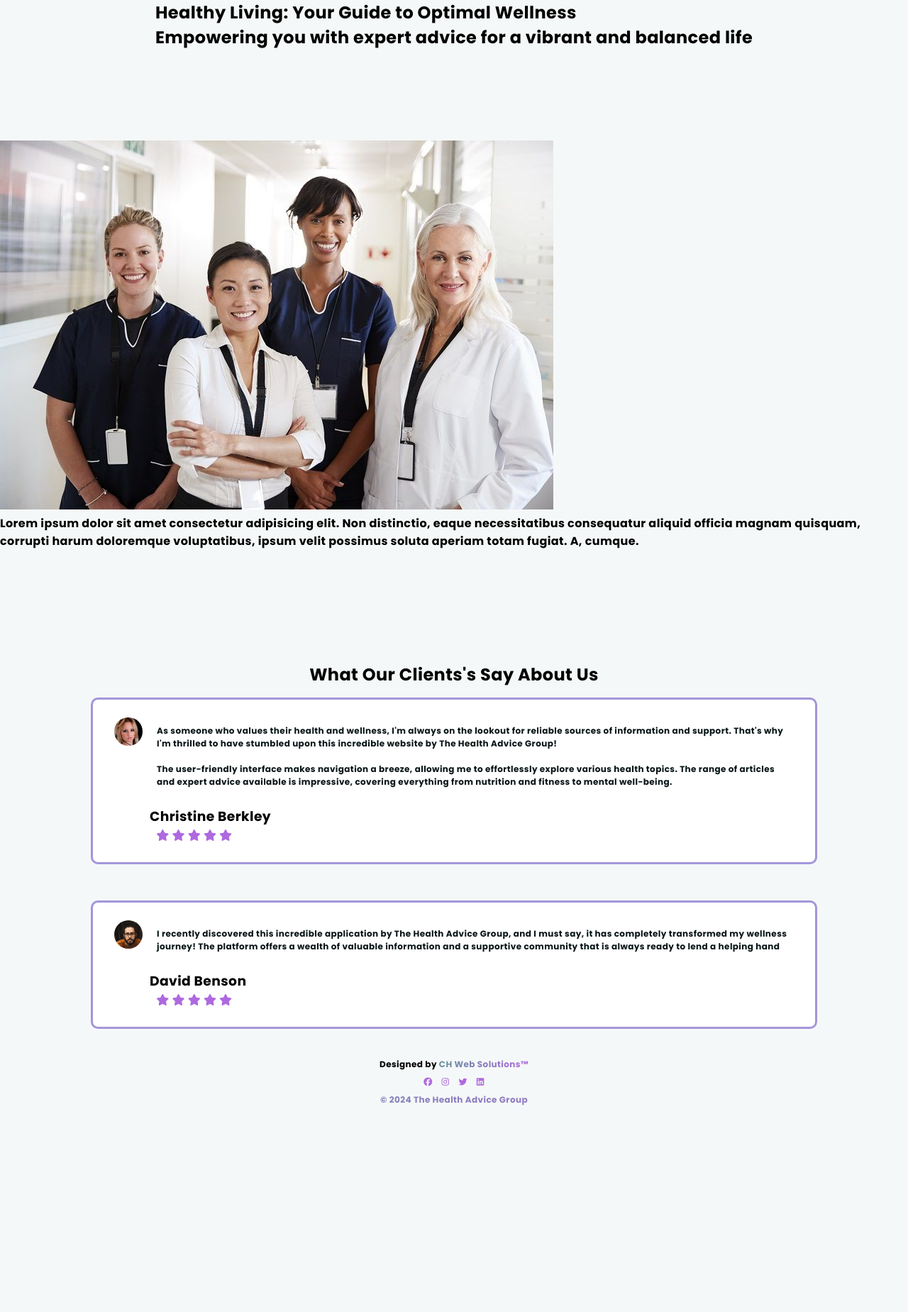
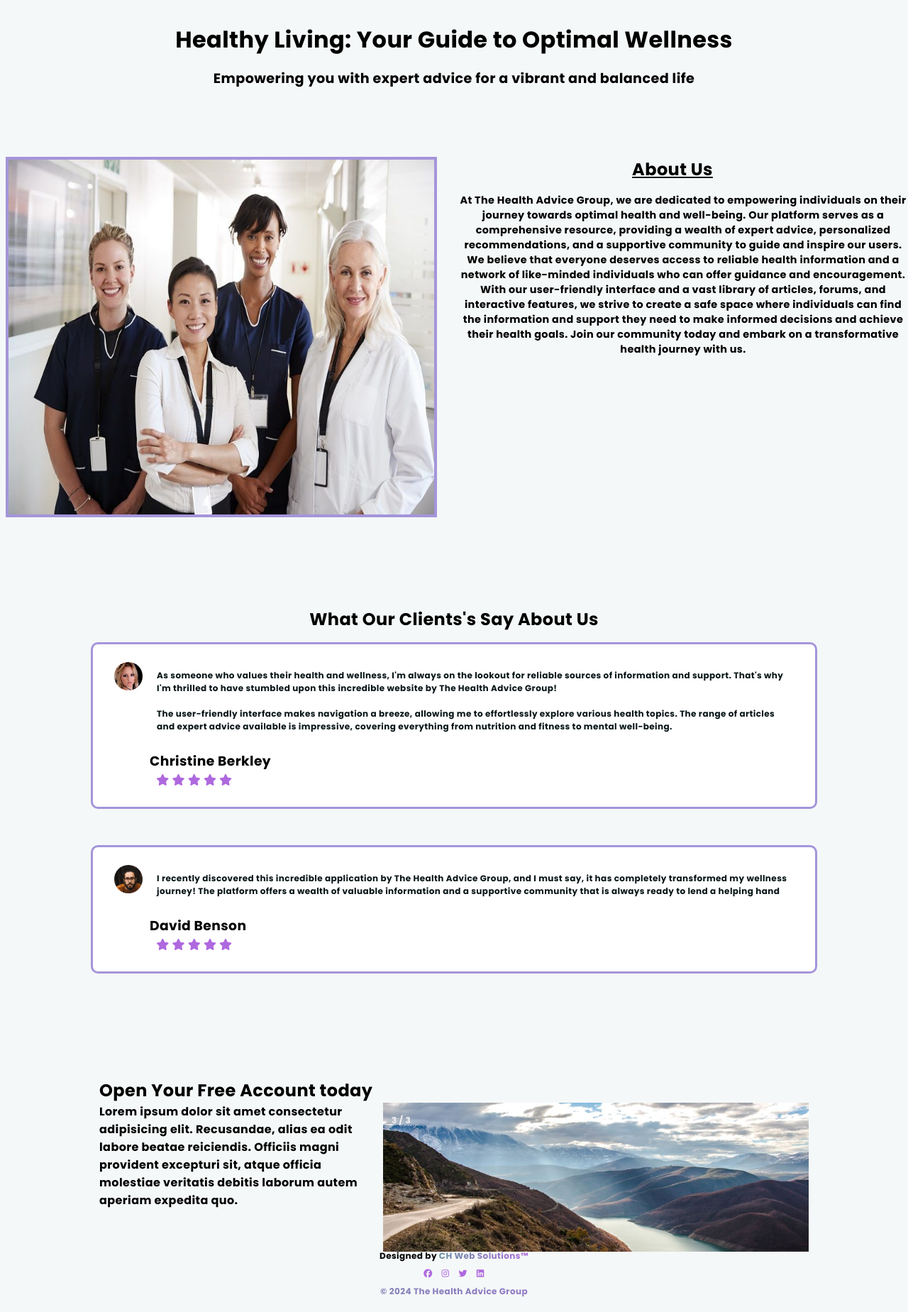
Before and after one commit to CallumhGit/Health-Advice-Group-Task-2, a Flask app: page / in a window 1280 px wide. Shown: the part 99-1948 px from the top of the page at 71% size. Before the commit the page ends 1657 px from the top, so only its background shows below. Run offline with Flask 3, Linux system fonts and the light colour scheme.

Commit message:
home page almost finished , added a bunch of shit - i like pp

```diff
--- a/static/css/indexstyle.css
+++ b/static/css/indexstyle.css
@@ -14,7 +14,7 @@ from a root file called styles.css*/
 
 body {
   position: relative;
-  height: 100%;
+  height: 100vh;
   overflow-x: hidden;
   background-color: var(--background-color);
   display: flex;
@@ -31,7 +31,7 @@ main{
   align-items: center;
   flex-direction: column;
   justify-content: flex-start;
-  gap: 8rem;
+  gap: 6rem;
   width: 100%;
 }
 
@@ -139,7 +139,7 @@ header .fa {
     top: 0;
     right: -200px;
     text-align: left;
-    z-index: 50;
+    z-index: 1000;
     transition: 1s;
     flex-direction: column;
   }
@@ -172,6 +172,64 @@ header .fa {
 }
 
 
+/*------- Main Headings ----------*/
+
+.headings{
+  display: flex;
+  justify-content: center;
+  align-items: center;
+  flex-direction: column;
+  margin-top: 2rem;
+}
+
+.headings h1{
+  font-size: 2rem;
+}
+
+.headings h2{
+  margin-top: 1rem;
+  font-size: 1.2rem;
+}
+
+
+
+/* --------- About Us Styling --------*/
+
+#aboutHeading{
+  display: flex;
+  justify-content: center;
+  align-items: center;
+  margin-bottom: 1rem;
+  text-decoration: underline;
+  text-decoration-color: var(--text-color) ;
+}
+
+
+.about-col-1{
+  display: flex;
+  flex-basis: 44%;
+
+}
+
+.about-col-1 p{
+  padding-left: 30px;
+  text-align: center;
+  justify-content: center;
+  font-size: 0.9rem;
+}
+
+.about-col-1 img{
+  height: 500px;
+  width: 600px;
+  margin-left: 8px;
+}
+
+.imgBorder {
+  border-style: solid;
+  border-width: 4px;
+  border-color: var(--secondary-color);
+
+}
 
 /* ----- Testimonials ----- */
 
@@ -188,7 +246,7 @@ header .fa {
 }
 
 .testimonial-col {
-  flex-basis: 44%;
+  flex-basis: 33%;
   border-radius: 10px;
   margin-bottom: 5%;
   text-align: left;
@@ -235,6 +293,61 @@ header .fa {
     margin-right: 15px;
   }
 }
+
+
+/*---- Accounts Section --------*/
+
+.slideshow-container {
+  width: 600px;
+  position: relative;
+  margin-right: auto;
+
+}
+
+
+
+
+/* Number text (1/3 etc) */
+.numbertext {
+  color: #f2f2f2;
+  font-size: 12px;
+  padding: 16px 12px;
+  position: absolute;
+  top: 0;
+}
+
+/* The dots/bullets/indicators */
+
+
+.active {
+  background-color: #717171;
+}
+
+/* Fading animation */
+.fade {
+  animation-name: fade;
+  animation-duration: 1.5s;
+}
+
+@keyframes fade {
+  from {opacity: .4}
+  to {opacity: 1}
+}
+
+.account-col{
+  display: flex;
+  flex-basis: 44%;
+}
+
+.accountText{
+  max-width: 400px;
+}
+
+/* On smaller screens, decrease text size */
+@media only screen and (max-width: 300px) {
+  .text {font-size: 11px}
+}
+
 
 
 
@@ -409,7 +522,9 @@ input {
   z-index: 2;
 }
 
-
+#username, #password, #confirm{
+  width: 90%;
+}
 
 input[type=button],
 input[type=submit],
@@ -458,6 +573,7 @@ footer {
   text-align: center;
   bottom:10px;
   font-size: 12px;
+  padding-bottom: 20px;
 }
 
 
--- /dev/null
+++ b/static/js/slideshowScript.js
@@ -0,0 +1,15 @@
+
+  let slideIndex = 0;
+  showSlides();
+
+  function showSlides() {
+    let i;
+    let slides = document.getElementsByClassName("mySlides");
+    for (i = 0; i < slides.length; i++) {
+      slides[i].style.display = "none";
+    }
+    slideIndex++;
+    if (slideIndex > slides.length) {slideIndex = 1}
+    slides[slideIndex-1].style.display = "block";
+    setTimeout(showSlides, 3000); // Change image every 2 seconds
+  }
--- a/templates/index.html
+++ b/templates/index.html
@@ -15,12 +15,23 @@
 
 <!---This is the about us section of the home page, this section cotains information in relation to the company-->
 <section class="aboutUs">
-    <div class="row">
-        <div class="col-1">
-            <img src="/static/images/healthcareStaff.jpg" alt="Image of Health Care professionals">
-        </div>
-        <div class="col-2">
-            <p>Lorem ipsum dolor sit amet consectetur adipisicing elit. Non distinctio, eaque necessitatibus consequatur aliquid officia magnam quisquam, corrupti harum doloremque voluptatibus, ipsum velit possimus soluta aperiam totam fugiat. A, cumque.</p>
+    <div class="about-row">
+        <div class="about-col-1">
+            <img src="/static/images/healthcareStaff.jpg" alt="Image of Health Care professionals" class="imgBorder">
+            <div>
+              <h2 id="aboutHeading" class="gradient-underline">About Us</h2>
+              <p>At The Health Advice Group, we are dedicated to empowering individuals on their journey
+                towards optimal health and well-being.
+                Our platform serves as a comprehensive resource, providing a wealth of expert advice,
+                personalized recommendations, and a supportive community to guide and inspire our users.
+                 We believe that everyone deserves access to reliable health information and a network of
+                 like-minded individuals who can offer guidance and encouragement. With our user-friendly
+                 interface and a vast library of articles, forums, and interactive features, we strive to
+                 create a safe space where individuals can find the information and support they need to
+                 make informed decisions and achieve their health goals. Join our community today and embark
+                  on a transformative health journey with us.
+            </p>
+            </div>
         </div>
     </div>
 </section>
@@ -30,7 +41,7 @@
     <h1>What Our Clients's Say About Us</h1>
     <div class="row">
       <div class="testimonial-col">
-        <img src="/static/images/user1.jpg">
+        <img src="/static/images/user1.jpg" >
         <div>
           <p>As someone who values their health and wellness, I'm always on the lookout for reliable
             sources of information and support.
@@ -68,15 +79,37 @@
         </div>
       </div>
     </div>
-
-    <!---This is the accounts section of the page, this will show the benefits of creating an acount with us-->
   </section>
 
-  <!---This is the testimonials section, this is where we can display client reviews, this is part of the about us section just seperated for ease of design-->
+   <!---This is the accounts section of the page, this will show the benefits of creating an acount with us-->
 
+<section class="accounts-section">
+  <h2>Open Your Free Account today</h2>
+  <div class="account-col">
+    <p class="accountText">Lorem ipsum dolor sit amet consectetur adipisicing elit. Recusandae, alias ea odit labore beatae reiciendis. Officiis magni provident excepturi sit, atque officia molestiae veritatis debitis laborum autem aperiam expedita quo.</p>
+    <div class="slideshow-container">
+      <div class="mySlides fade">
+        <div class="numbertext">1 / 3</div>
+        <img src="/static/images/img_nature_wide.jpg" style="width:100%">
+      </div>
 
-  <!---This is the accounts section of the page, this will show the benefits of creating an acount with us-->
+      <div class="mySlides fade">
+        <div class="numbertext">2 / 3</div>
+        <img src="/static/images/img_snow_wide.jpg" style="width:100%">
+      </div>
 
+      <div class="mySlides fade">
+        <div class="numbertext">3 / 3</div>
+        <img src="/static/images/img_mountains_wide.jpg" style="width:100%">
+      </div>
+      </div>
+    </div>
+
+  </div>
+
+</section>
+
+<script src="{{url_for('static', filename = 'js/slideshowScript.js')}}"></script>
 
 <!---This is jinja syntax, this extends the footer from the template called footer.html-->
 {% endblock %}
--- a/templates/weatherPage.html
+++ b/templates/weatherPage.html
@@ -28,5 +28,4 @@
     </ul>
 </div>
 <script src="{{url_for('static', filename = 'js/weatherScript.js')}}"></script>
-{% include 'footer.html'%}
 {% endblock %}
```
Also changed, not shown: static/images/img_mountains_wide.jpg (added), static/images/img_nature_wide.jpg (added), static/images/img_snow_wide.jpg (added).
